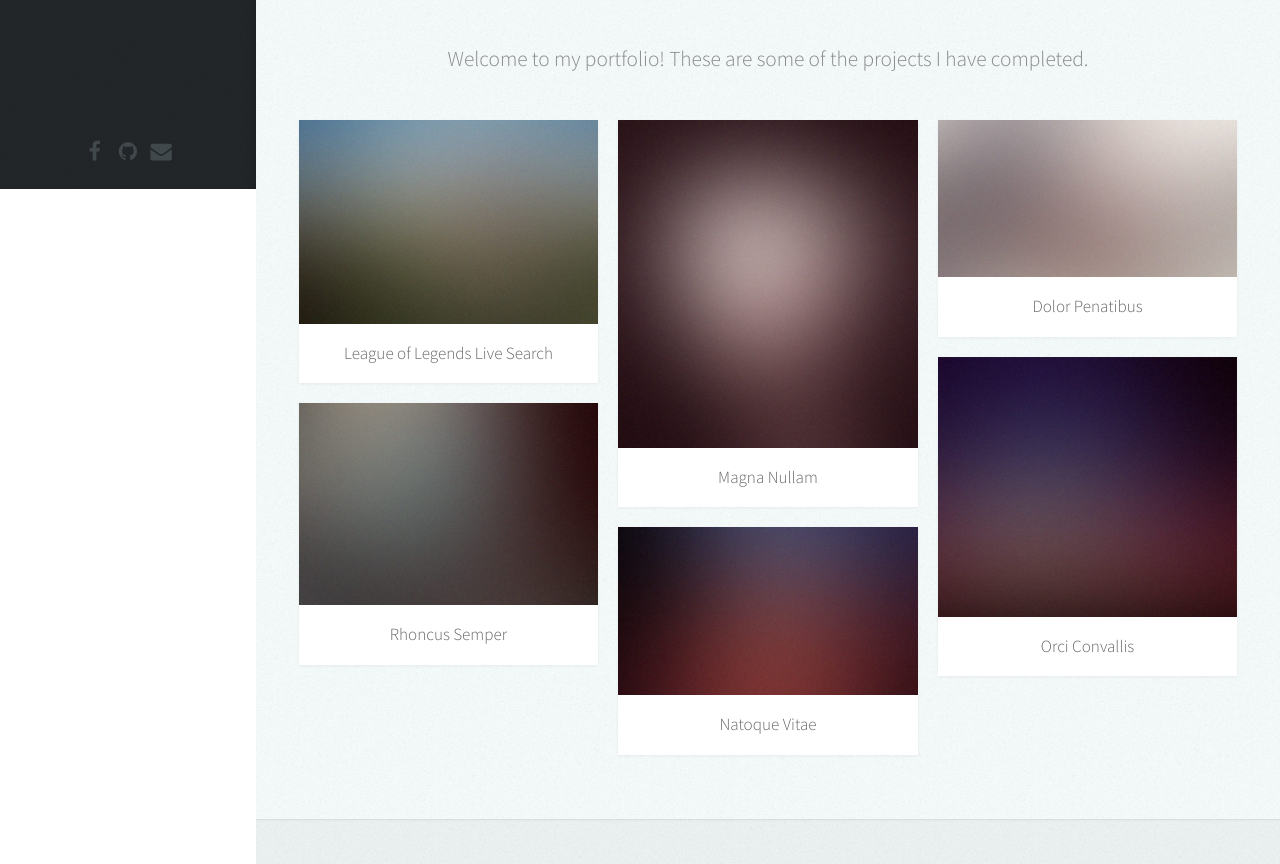
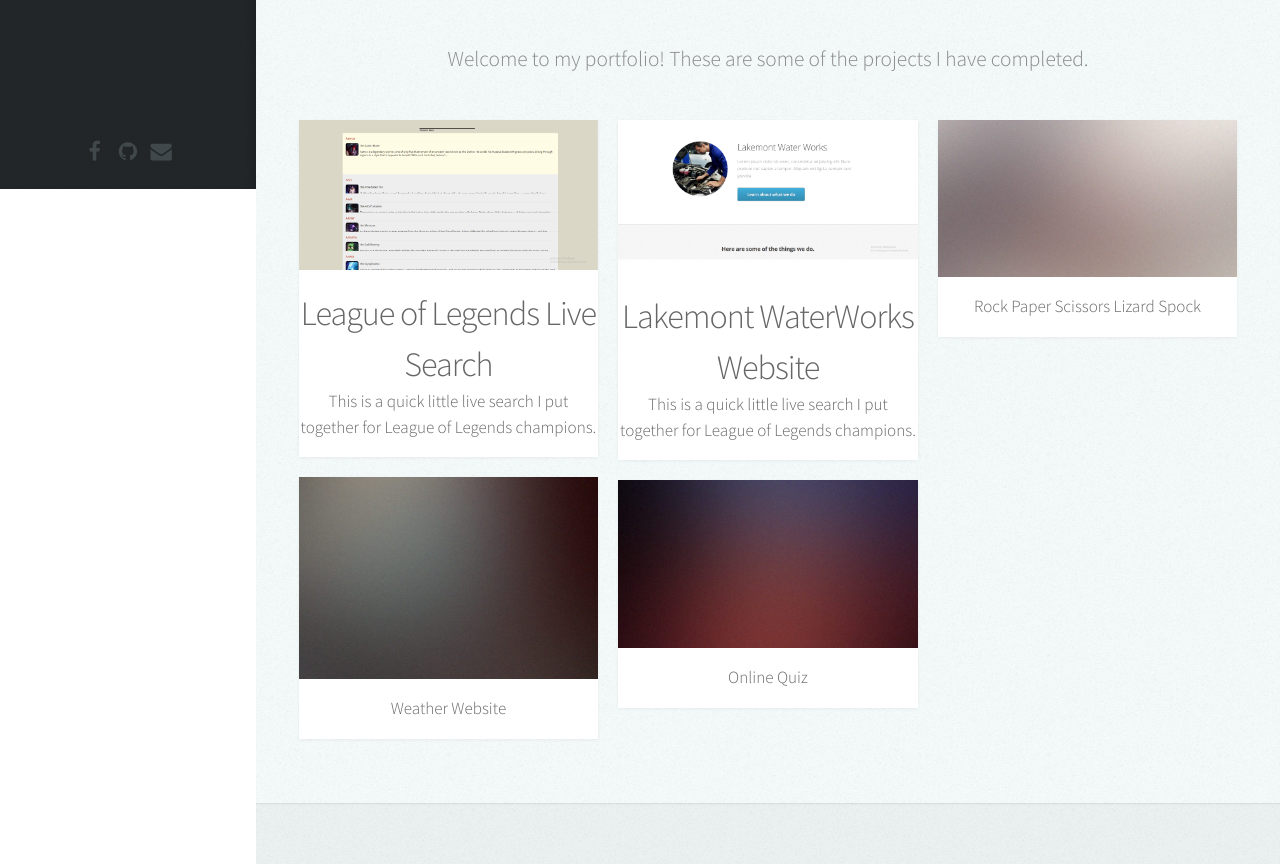
Before and after one commit to WesleyG95/WesleyG95.github.io, a plain HTML site: page index.html in a window 1280 px wide. Shown: the part 611-1475 px from the top of the page. Drawn offline with Linux system fonts and the light colour scheme.

Commit message:
Added Portfolio Links

```diff
--- a/index.html
+++ b/index.html
@@ -95,43 +95,39 @@
 							<div class="row">
 								<div class="4u 12u$(mobile)">
 									<article class="item">
-										<a href="league-of-legends-live-search/index.html" class="image fit"><img src="images/pic02.jpg" alt="" /></a>
+										<a href="league-of-legends-live-search/index.html" class="image fit"><img src="images/LeagueOfLegendsLiveSearch.png" alt="" /></a>
 										<header>
-											<h3>League of Legends Live Search</h3>
+											<h2>League of Legends Live Search</h2>
+											<h3>This is a quick little live search I put together for League of Legends champions.</h3>
 										</header>
 									</article>
 									<article class="item">
-										<a href="#" class="image fit"><img src="images/pic03.jpg" alt="" /></a>
+										<a href="weather-site/index.html" class="image fit"><img src="images/pic03.jpg" alt="" /></a>
 										<header>
-											<h3>Rhoncus Semper</h3>
+											<h3>Weather Website</h3>
 										</header>
 									</article>
 								</div>
 								<div class="4u 12u$(mobile)">
 									<article class="item">
-										<a href="#" class="image fit"><img src="images/pic04.jpg" alt="" /></a>
+										<a href="lakemont-water-works/index.html" class="image fit"><img src="images/LakemontWaterWorks.png" alt="" /></a>
 										<header>
-											<h3>Magna Nullam</h3>
+											<h2>Lakemont WaterWorks Website</h2>
+											<h3>This is a quick little live search I put together for League of Legends champions.</h3>
 										</header>
 									</article>
 									<article class="item">
-										<a href="#" class="image fit"><img src="images/pic05.jpg" alt="" /></a>
+										<a href="online-quiz/index.html" class="image fit"><img src="images/pic05.jpg" alt="" /></a>
 										<header>
-											<h3>Natoque Vitae</h3>
+											<h3>Online Quiz</h3>
 										</header>
 									</article>
 								</div>
 								<div class="4u$ 12u$(mobile)">
 									<article class="item">
-										<a href="#" class="image fit"><img src="images/pic06.jpg" alt="" /></a>
+										<a href="rpsls/index.html" class="image fit"><img src="images/pic06.jpg" alt="" /></a>
 										<header>
-											<h3>Dolor Penatibus</h3>
-										</header>
-									</article>
-									<article class="item">
-										<a href="#" class="image fit"><img src="images/pic07.jpg" alt="" /></a>
-										<header>
-											<h3>Orci Convallis</h3>
+											<h3>Rock Paper Scissors Lizard Spock</h3>
 										</header>
 									</article>
 								</div>
```
Also changed, not shown: lakemont-water-works/index.html (+1 -1 lines), images/LakemontWaterWorks.png (added), images/LeagueOfLegendsLiveSearch.png (added), 1 other file.
